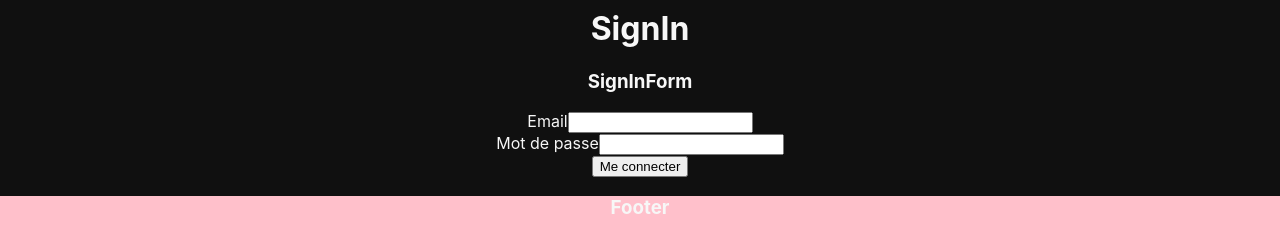
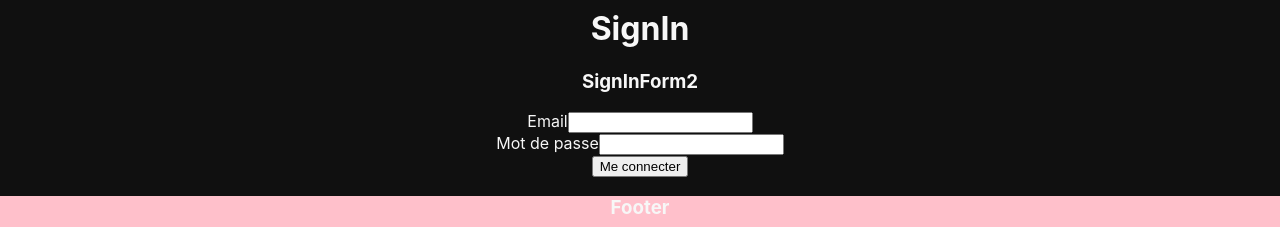
Before and after one commit to tatkagore/ReactJS, a React (Create React App) app: page /signin in a window 1280 px wide. Shown: the part 121-348 px from the top of the page. Built offline with nearby package versions, Linux system fonts and the light colour scheme.

Commit message:
feat: signIn

```diff
--- a/package.json
+++ b/package.json
@@ -9,6 +9,7 @@
     "formik": "^2.4.5",
     "react": "^18.2.0",
     "react-dom": "^18.2.0",
+    "react-router-dom": "^6.17.0",
     "react-scripts": "5.0.1",
     "web-vitals": "^2.1.4",
     "yup": "^1.3.2"
--- /dev/null
+++ b/src/components/SignInForm2.js
@@ -0,0 +1,55 @@
+import React from "react";
+import { useFormik } from "formik";
+import * as Yup from "yup";
+
+const SignInForm2 = () => {
+	const formik = useFormik({
+		initialValues: {
+			email: "",
+			password: "",
+		},
+		validationSchema: Yup.object({
+			email: Yup.string()
+				.required("L'email est requis")
+				.email("Adresse email non valide"),
+			password: Yup.string()
+				.required("Mot de passe requis")
+				.min(4, "Le mot de passe doit comporter au moins 4 caractères"),
+		}),
+		onSubmit: (values) => {
+			console.log("Formulaire ok");
+			console.log(values);
+		},
+	});
+
+	return (
+		<div>
+			<h3>SignInForm2</h3>
+			<form onSubmit={formik.handleSubmit}>
+				<div>
+					<label>Email</label>
+					<input
+						type='email'
+						name='email'
+						onChange={formik.handleChange}
+						onBlur={formik.handleBlur}
+						value={formik.values.email}
+					/>
+				</div>
+				<div>
+					<label>Mot de passe</label>
+					<input
+						type='password'
+						name='password'
+						onChange={formik.handleChange}
+						onBlur={formik.handleBlur}
+						value={formik.values.password}
+					/>
+				</div>
+				<button type='submit'>Me connecter</button>
+			</form>
+		</div>
+	);
+};
+
+export default SignInForm2;
--- a/src/pages/SignIn.js
+++ b/src/pages/SignIn.js
@@ -1,13 +1,12 @@
 import React from "react";
-import SignInForm from "../components/SignInForm";
+import SignInForm2 from "../components/SignInForm2";
 
 const SignIn = () => {
 	return (
 		<div className='signin'>
 			<h1>SignIn</h1>
-			<SignInForm />
+			<SignInForm2 />
 		</div>
 	);
 };
-
 export default SignIn;
```
Also changed, not shown: src/components/SignInForm.js (+8 -6 lines), src/pages/ReservationPage.js (deleted, +0 -7 lines), 1 other file (tests, documents, lock files or other folders).
